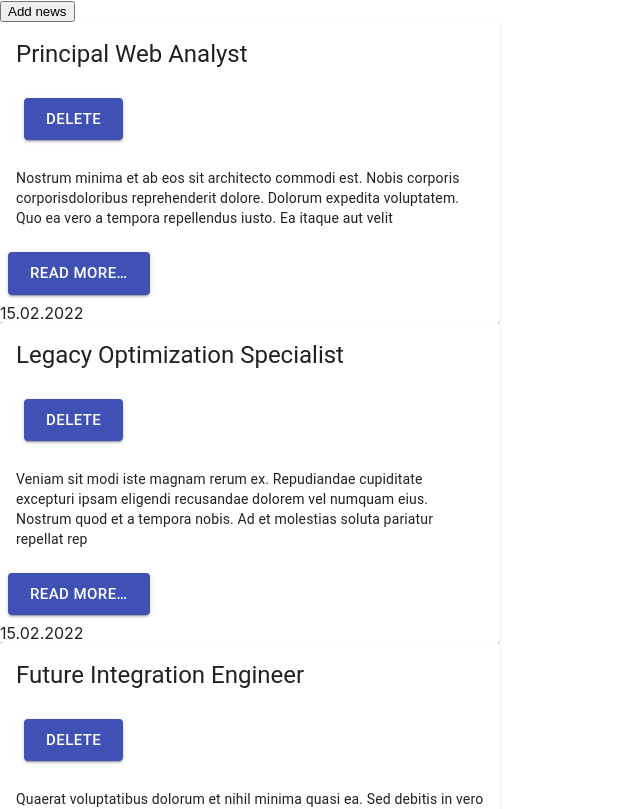
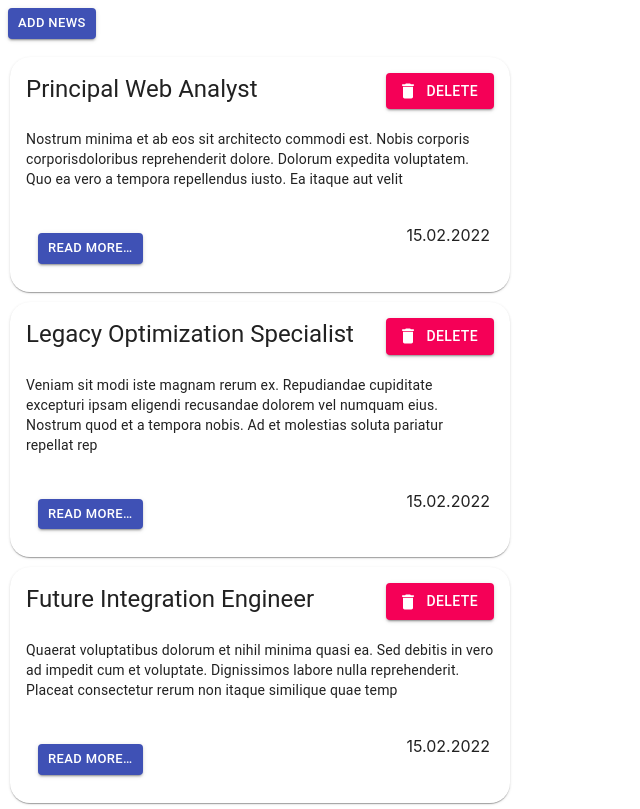
Before and after one commit to ivil2021/news_list, a React (Create React App) app: page / in a window 1280 px wide. Shown: the top 809 px of the page, without its empty margins (0-640 px from the left). Built offline with nearby package versions, Linux system fonts and the light colour scheme.

Commit message:
refactor: added proptypes, deleted simpleModal, added some styles, moved date to App.

```diff
--- a/package.json
+++ b/package.json
@@ -4,6 +4,7 @@
   "private": true,
   "dependencies": {
     "@material-ui/core": "^4.12.3",
+    "@material-ui/icons": "^4.11.2",
     "@material-ui/lab": "^4.0.0-alpha.60",
     "@mui/material": "^5.4.2",
     "@testing-library/jest-dom": "^5.16.2",
@@ -11,6 +12,7 @@
     "@testing-library/user-event": "^13.5.0",
     "axios": "^0.26.0",
     "moment": "^2.29.1",
+    "prop-types": "^15.8.1",
     "react": "^17.0.2",
     "react-dom": "^17.0.2",
     "react-scripts": "5.0.0",
--- a/src/App.jsx
+++ b/src/App.jsx
@@ -1,4 +1,4 @@
-import React from 'react';
+import React, { useState } from 'react';
 import NewsList from './pages/NewsList';
 
 const fake = [
@@ -40,10 +40,22 @@ const fake = [
   },
 ];
 
+const actualDate = new Date();
+const moment = require('moment');
+
+const actualDateFormatted = moment(actualDate).locale('ru').format('DD.MM.YYYY');
+
 function App() {
+  const [open, setOpen] = useState(false);
+
   return (
     <div className="App">
-      <NewsList list={fake} />
+      <NewsList
+        list={fake}
+        date={actualDateFormatted}
+        open={open}
+        setOpen={setOpen}
+      />
     </div>
   );
 }
--- a/src/components/Modal/index.jsx
+++ /dev/null
@@ -1,3 +0,0 @@
-import SimpleModal from "./SimpleModal";
-
-export default SimpleModal;
--- a/src/components/NewsCard/NewsCard.jsx
+++ b/src/components/NewsCard/NewsCard.jsx
@@ -1,37 +1,26 @@
 import React, { useState } from 'react';
-import { makeStyles } from '@material-ui/core/styles';
+import PropTypes from 'prop-types';
+import './newsCard.css';
+
+import Button from '@material-ui/core/Button';
 import Card from '@material-ui/core/Card';
 import CardActions from '@material-ui/core/CardActions';
 import CardContent from '@material-ui/core/CardContent';
-import Button from '@material-ui/core/Button';
+import DeleteIcon from '@material-ui/icons/Delete';
+import { makeStyles } from '@material-ui/core/styles';
+import Modal from '@material-ui/core/Modal';
 import Typography from '@material-ui/core/Typography';
-import Modal from '@material-ui/core/Modal';
-import './newsCard.css';
-
-const actualDate = new Date();
-const moment = require('moment');
-
-const actualDateFormatted = moment(actualDate).locale('ru').format('DD.MM.YYYY');
 
 const useStyles = makeStyles({
   root: {
     minWidth: 150,
     maxWidth: 500,
-  },
-  bullet: {
-    display: 'inline-block',
-    margin: '0 2px',
-    transform: 'scale(0.8)',
-  },
-  title: {
-    fontSize: 14,
-  },
-  pos: {
-    marginBottom: 12,
+    margin: 10,
+    borderRadius: 20,
   },
 });
 
-function NewsCard({ title, text }) {
+function NewsCard({ title, text, date }) {
   const classes = useStyles();
 
   const [open, setOpen] = useState(false);
@@ -47,22 +36,35 @@ function NewsCard({ title, text }) {
   return (
     <Card className={classes.root}>
       <CardContent>
+
+        <div className="card-header">
           <Typography variant="h5" component="h2">
             {title}
           </Typography>
           <br />
-        <CardActions>
-          <Button size="large" variant="contained" color="primary">Delete</Button>
-        </CardActions>
+          <Button
+            variant="contained"
+            color="secondary"
+            className={classes.button}
+            startIcon={<DeleteIcon />}
+          >
+            Delete
+          </Button>
+        </div>
+
         <br />
+
         <Typography variant="body2" component="p">
           {text.substring(0, 200)}
         </Typography>
       </CardContent>
+
+      <div className="card-footer">
         <CardActions>
-        <Button size="large" variant="contained" color="primary" onClick={handleOpen}>Read more…</Button>
+          <Button size="small" variant="contained" color="primary" onClick={handleOpen}>Read more…</Button>
         </CardActions>
-      {actualDateFormatted}
+        <div>{date}</div>
+      </div>
 
       <Modal
         open={open}
@@ -75,9 +77,9 @@ function NewsCard({ title, text }) {
 
             <div className="card-modal-header">
               <h4>{title}</h4>
-              <button type="button" onClick={handleClose}>
-                Close
-              </button>
+              <CardActions>
+                <Button size="small" variant="contained" color="primary" onClick={handleClose}>Close</Button>
+              </CardActions>
             </div>
 
             <div className="card-modal-content">
@@ -85,7 +87,7 @@ function NewsCard({ title, text }) {
             </div>
 
             <div className="card-modal-footer">
-              <p>Date</p>
+              <div>{date}</div>
             </div>
 
           </div>
@@ -98,3 +100,15 @@ function NewsCard({ title, text }) {
 }
 
 export default NewsCard;
+
+NewsCard.propTypes = {
+  title: PropTypes.string,
+  text: PropTypes.string,
+  date: PropTypes.string,
+};
+
+NewsCard.defaultProps = {
+  title: PropTypes.string,
+  text: PropTypes.string,
+  date: PropTypes.string,
+};
--- a/src/components/NewsCard/newsCard.css
+++ b/src/components/NewsCard/newsCard.css
@@ -24,3 +24,13 @@
   display: flex;
   justify-content: flex-end;
 }
+
+.card-header {
+  display: flex;
+  justify-content: space-between;
+}
+
+.card-footer {
+  display: flex;
+  justify-content: space-between;
+}
--- a/src/components/PaginationComponent/PaginationComponent.jsx
+++ b/src/components/PaginationComponent/PaginationComponent.jsx
@@ -5,7 +5,7 @@ import Pagination from '@material-ui/lab/Pagination';
 const useStyles = makeStyles((theme) => ({
   root: {
     '& > *': {
-      marginTop: theme.spacing(2),
+      margin: theme.spacing(2),
     },
   },
 }));
--- a/src/pages/NewsList/NewsList.jsx
+++ b/src/pages/NewsList/NewsList.jsx
@@ -1,14 +1,17 @@
-import React, { useState } from 'react';
+import React from 'react';
+import PropTypes from 'prop-types';
+import './newsList.css';
+
+import Button from '@material-ui/core/Button';
+import CardActions from '@material-ui/core/CardActions';
 import Modal from '@material-ui/core/Modal';
-import CardActions from '@material-ui/core/CardActions';
-import Button from '@material-ui/core/Button';
+
 import NewsCard from '../../components/NewsCard';
 import PaginationComponent from '../../components/PaginationComponent';
-import './newsList.css';
 
-function NewsList({ list }) {
-  const [open, setOpen] = useState(false);
-
+function NewsList({
+  list, date, open, setOpen,
+}) {
   const handleOpen = () => {
     setOpen(true);
   };
@@ -19,16 +22,15 @@ function NewsList({ list }) {
 
   return (
     <div>
-      <button type="button" onClick={handleOpen}>
-        Add news
-      </button>
-      <br />
-
+      <CardActions>
+        <Button size="small" variant="contained" color="primary" onClick={handleOpen}>Add news</Button>
+      </CardActions>
       {list.map((item) => (
         <NewsCard
           title={item.title}
           text={item.text}
           key={item.id}
+          date={date}
         />
       ))}
       <PaginationComponent />
@@ -45,9 +47,10 @@ function NewsList({ list }) {
 
             <div className="modal-header">
               <input type="text" size={20} />
-              <button type="button" onClick={handleClose}>
-                Close
-              </button>
+
+              <CardActions>
+                <Button size="small" variant="contained" color="primary" onClick={handleClose}>Close</Button>
+              </CardActions>
             </div>
 
             <div className="modal-content">
@@ -56,7 +59,7 @@ function NewsList({ list }) {
 
             <div className="modal-footer">
               <CardActions>
-                <Button size="large" variant="contained" color="primary">Save</Button>
+                <Button size="small" variant="contained" color="primary">Save</Button>
               </CardActions>
             </div>
 
@@ -70,3 +73,17 @@ function NewsList({ list }) {
 }
 
 export default NewsList;
+
+NewsList.propTypes = {
+  list: PropTypes.arrayOf(),
+  date: PropTypes.string,
+  open: PropTypes.bool,
+  setOpen: PropTypes.func,
+};
+
+NewsList.defaultProps = {
+  list: PropTypes.arrayOf(),
+  date: PropTypes.string,
+  open: PropTypes.bool,
+  setOpen: PropTypes.func,
+};
--- a/src/pages/NewsList/newsList.css
+++ b/src/pages/NewsList/newsList.css
@@ -25,3 +25,7 @@
   display: flex;
   justify-content: flex-start;
 }
+
+.card-footer {
+  padding: 20px;
+}
```
Also changed, not shown: src/components/Modal/SimpleModal.jsx (deleted, +0 -34 lines), 2 other files (tests, documents, lock files or other folders). Lines whose indentation alone changed are shown as unchanged.
